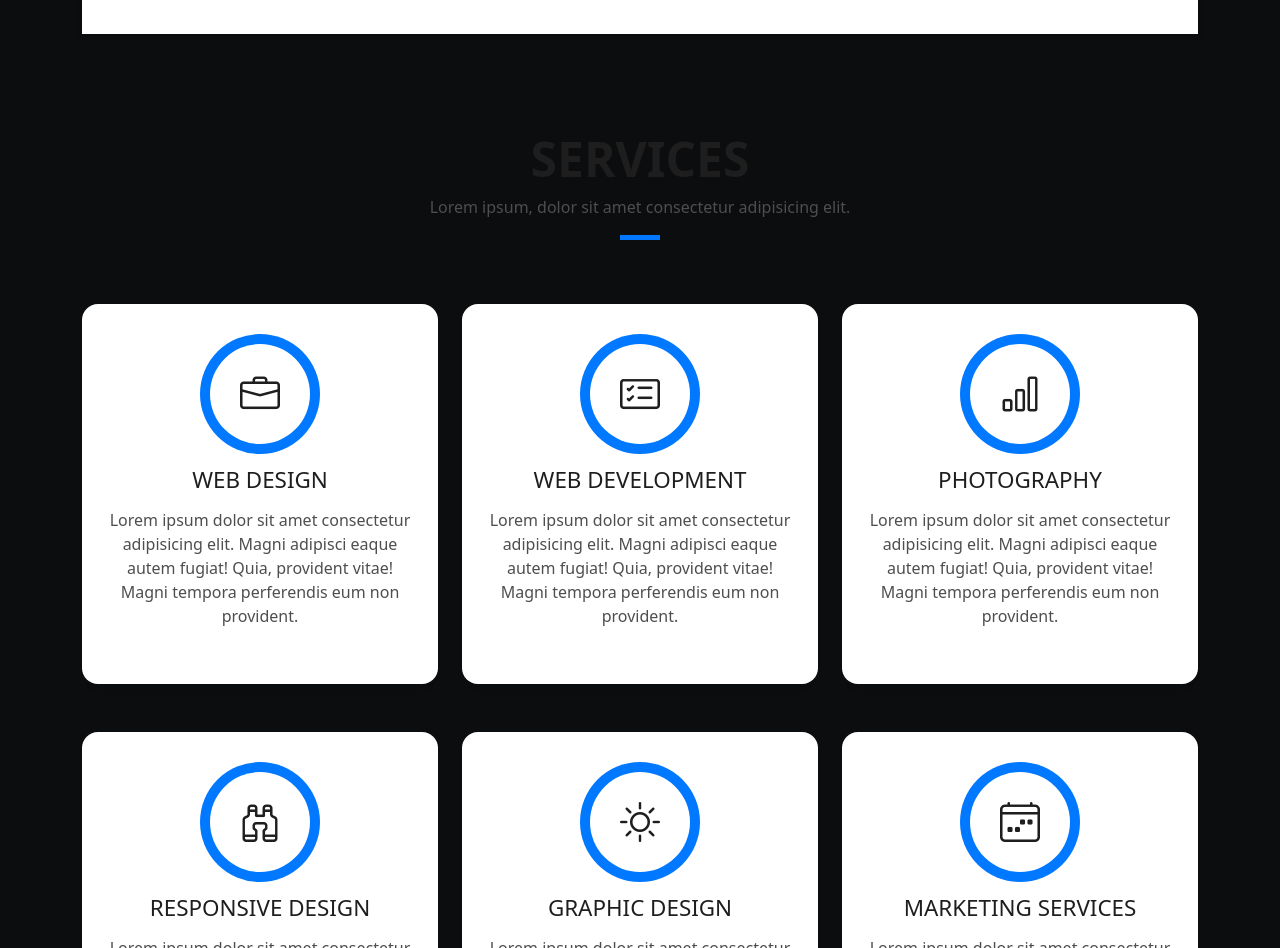
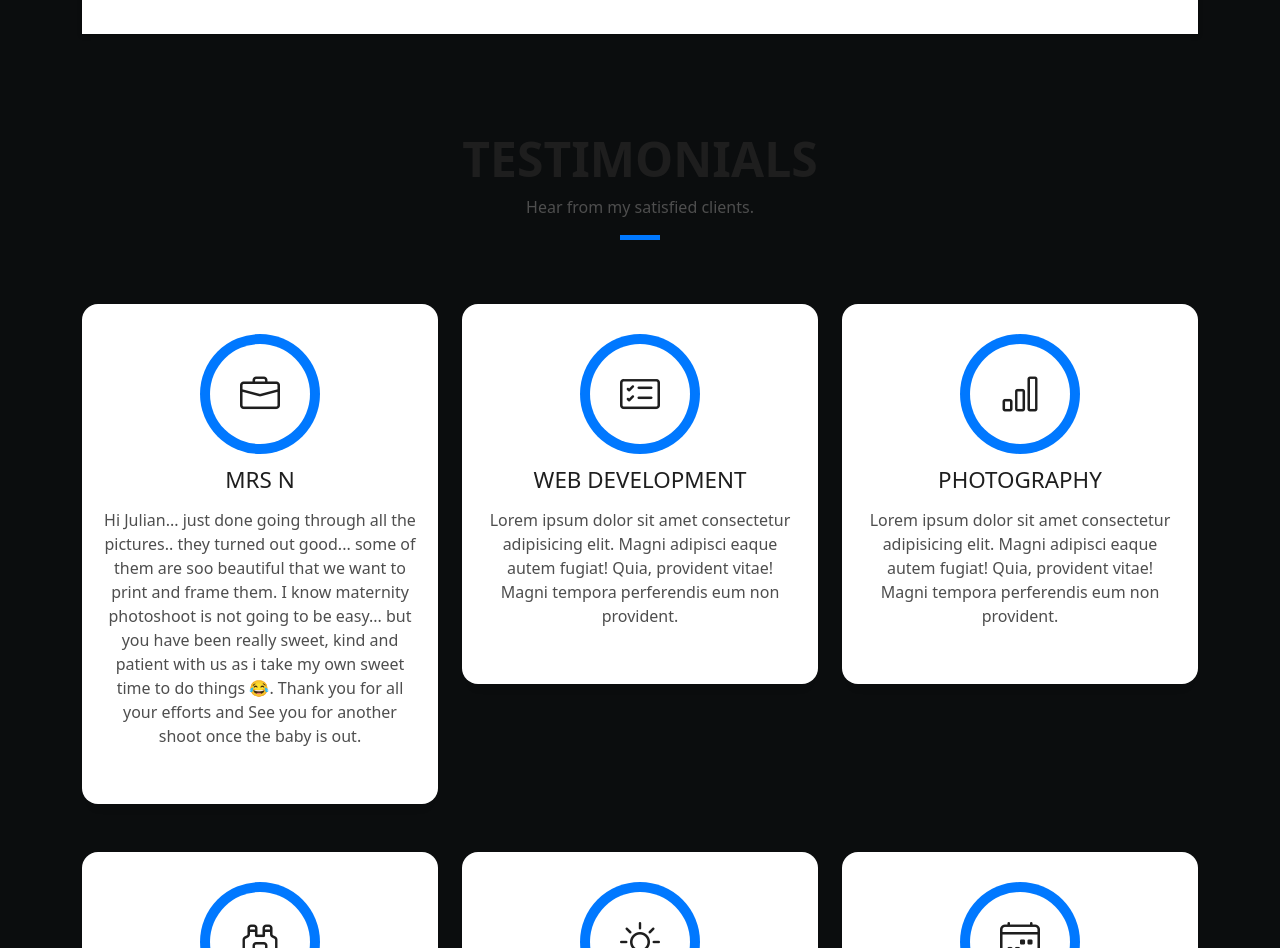
Before and after one commit to Julian97/bootstrap-devfolio-01, a plain HTML site: page index.html in a window 1280 px wide. Shown: the part 2040-2988 px from the top of the page. Drawn offline with Linux system fonts and the light colour scheme; files whose address does not match are found by name.

Commit message:
Update index.html

```diff
--- a/index.html
+++ b/index.html
@@ -44,7 +44,7 @@
         <ul>
           <li><a class="nav-link scrollto active" href="#hero">Home</a></li>
           <li><a class="nav-link scrollto" href="#about">About</a></li>
-          <li><a class="nav-link scrollto" href="#testimonials">Testimonials</a></li>
+          <li><a class="nav-link scrollto" href="#services">Testimonials</a></li>
           <li><a class="nav-link scrollto " href="#work">Work</a></li>
           <li><a class="nav-link scrollto " href="#blog">Blog</a></li>
           <li class="dropdown"><a href="#"><span>Drop Down</span> <i class="bi bi-chevron-down"></i></a>
@@ -173,10 +173,10 @@
           <div class="col-sm-12">
             <div class="title-box text-center">
               <h3 class="title-a">
-                Services
+                Testimonials
               </h3>
               <p class="subtitle-a">
-                Lorem ipsum, dolor sit amet consectetur adipisicing elit.
+                Hear from my satisfied clients.
               </p>
               <div class="line-mf"></div>
             </div>
@@ -189,11 +189,9 @@
                 <span class="ico-circle"><i class="bi bi-briefcase"></i></span>
               </div>
               <div class="service-content">
-                <h2 class="s-title">Web Design</h2>
+                <h2 class="s-title">Mrs N</h2>
                 <p class="s-description text-center">
-                  Lorem ipsum dolor sit amet consectetur adipisicing elit. Magni adipisci eaque autem fugiat! Quia,
-                  provident vitae! Magni
-                  tempora perferendis eum non provident.
+                  Hi Julian... just done going through all the pictures.. they turned out good... some of them are soo beautiful that we want to print and frame them. I know maternity photoshoot is not going to be easy... but you have been really sweet, kind and patient with us as i take my own sweet time to do things 😂. Thank you for all your efforts and See you for another shoot once the baby is out.
                 </p>
               </div>
             </div>
```
